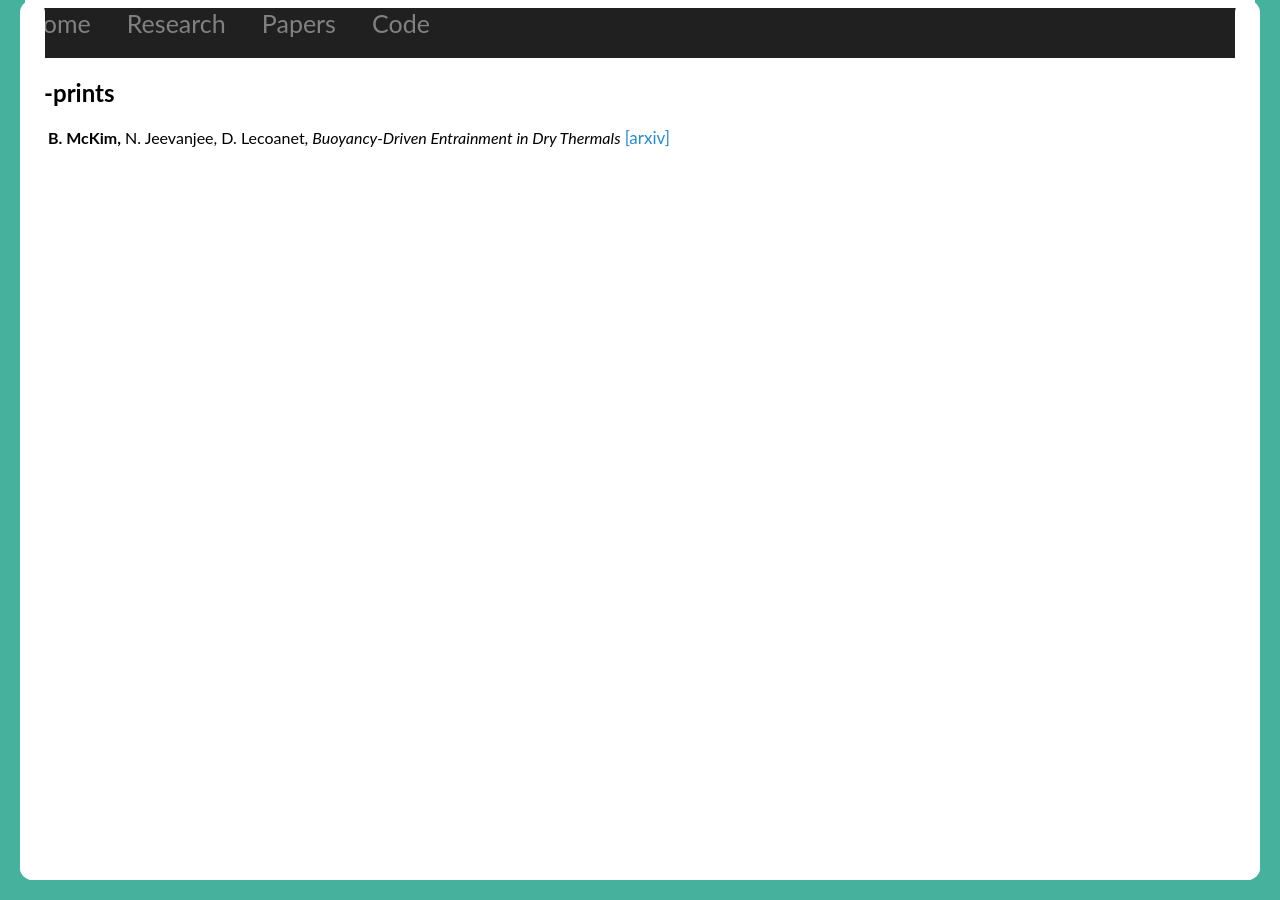
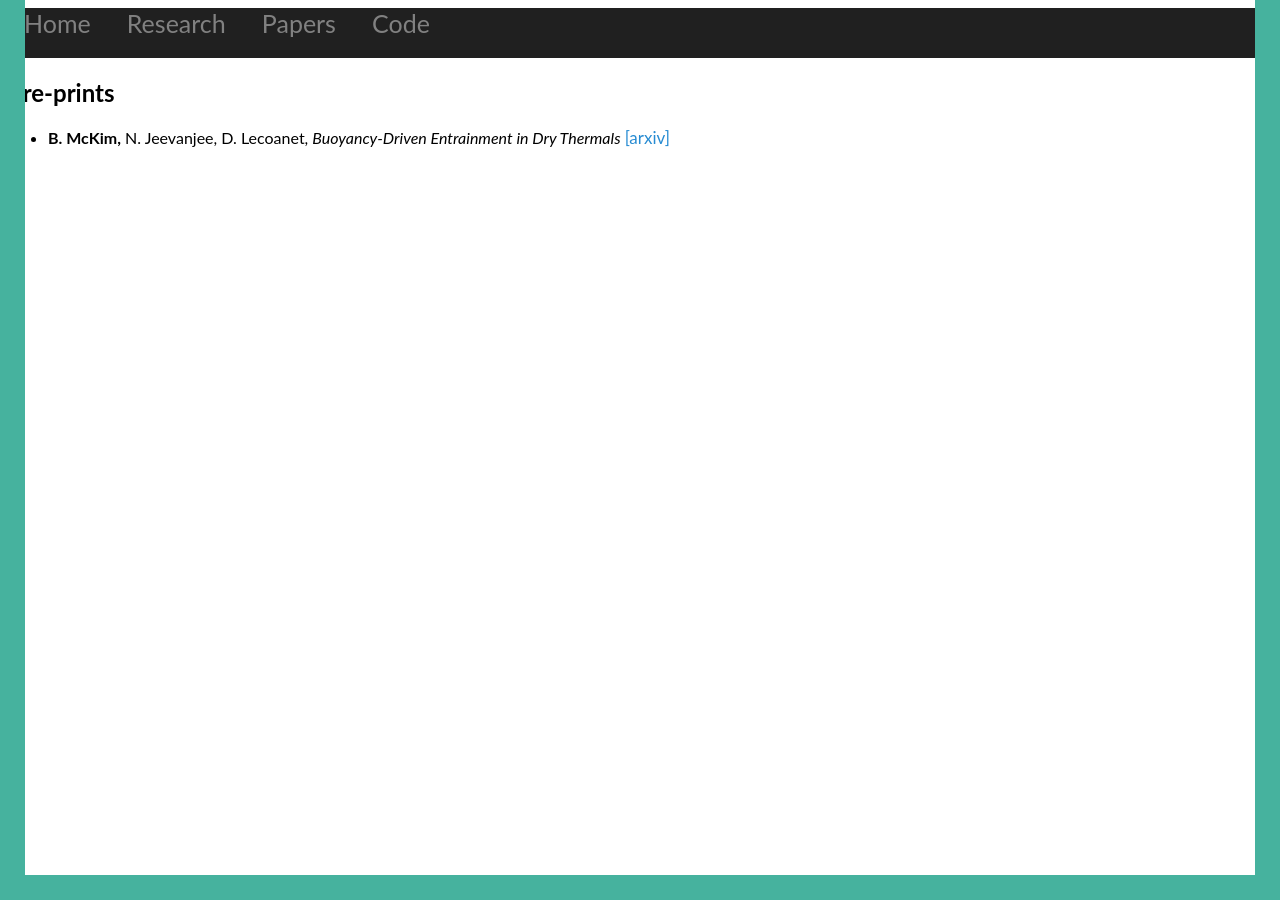
Before and after one commit to mckimb/mckimb.github.io, a Jekyll site: the page built from papers/index.html, in a window 1280 px wide. Built offline with Jekyll 4.4.1, drawn with Linux system fonts in a browser that asks for light colours.

Commit message:
Update main.css

```diff
--- a/css/main.css
+++ b/css/main.css
@@ -39,6 +39,7 @@
 		#top { top: 0; }
 		#bottom { bottom: 0; }
 
+/*
 #top2, #bottom2, #left2, #right2 {
 	background: white;
 	position: fixed;
@@ -58,10 +59,8 @@
 		}
 		#top2 { top: 20px; }
 		#bottom2 { bottom: 20px; }
+*/
 
-.sidenav a:hover {
-    color: #f1f1f1;
-}
 img.wrap {
     float: left;
     margin-right: 20px;
@@ -72,37 +71,6 @@
     padding: 0px;
     list-style: none;
     font-weight: bold;
-}
-.sidenav {
-    height: 100%;
-    width: 210px;
-    position: fixed;
-    z-index: 1;
-    top: 0;
-    left: 0;
-    background-color: #202020;
-    overflow-x: hidden;
-    padding-top: 20px;
-}
-.sidenav p {
-    padding: 6px 8px 6px 32px;
-    text-decoration: none;
-    font-size: 33px;
-    color: #f1f1f1;
-    display: block;
-}
-
-.sidenav a {
-    padding: 6px 8px 6px 32px;
-    text-decoration: none;
-    font-size: 25px;
-    color: #818181;
-    display: block;
-}
-
-.sidenav a:hover {
-    color: #f1f1f1;
-    text-decoration: underline;
 }
 
 nav ul li, footer ul li {
```
